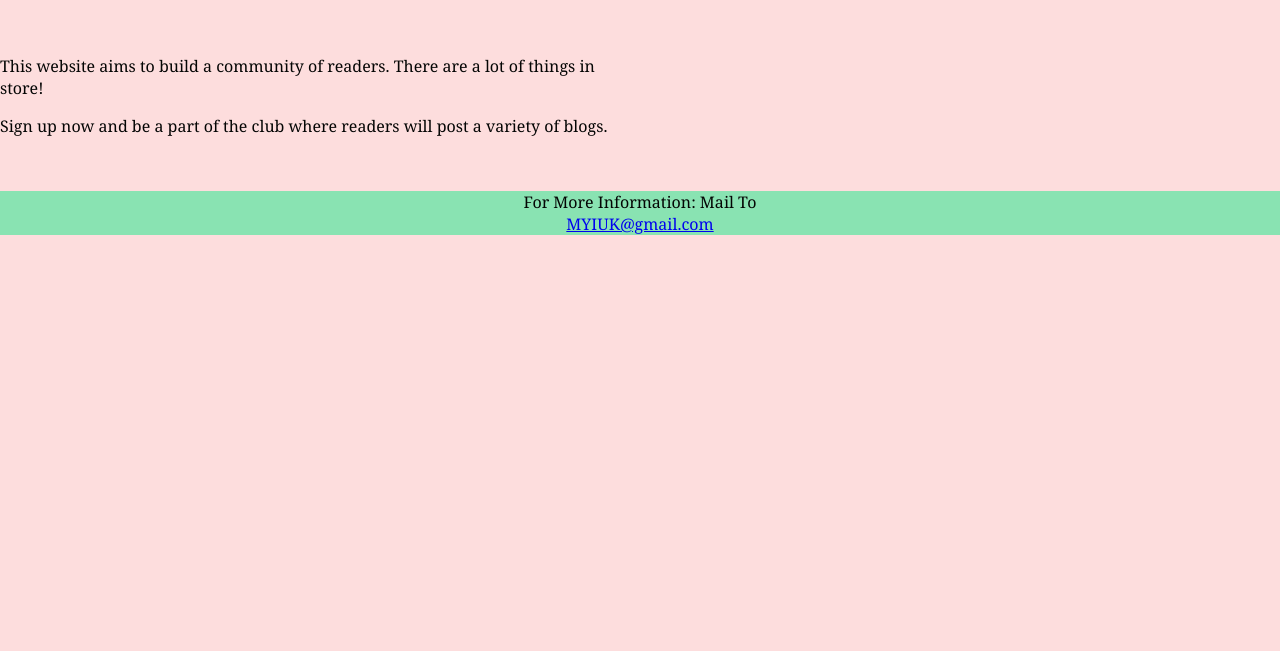
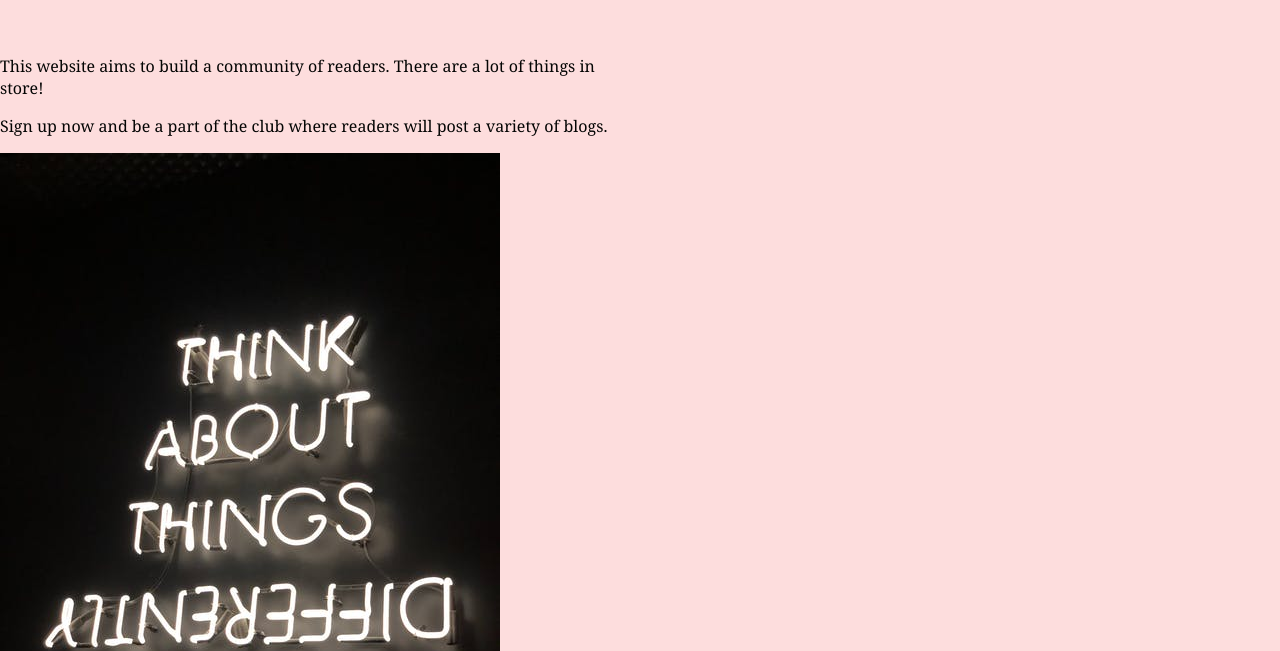
Before and after one commit to EP40/Audit-Course---Web-Development, a plain HTML site: page About.html in a window 1280 px wide. Shown: the part 166-817 px from the top of the page. Drawn offline with Linux system fonts and the light colour scheme; the site is published under a folder, as on GitHub Pages, so addresses that start at the root find nothing.

Commit message:
Update About.html

```diff
--- a/About.html
+++ b/About.html
@@ -68,7 +68,7 @@
     <!--About the website-->
     <p style= "width:50%">This website aims to build a community of readers. There are a lot of things in store!</p>
     <p>Sign up now and be a part of the club where readers will post a variety of blogs.</p>
-    <img src="/images/Aboutus.jpeg" alt="">
+    <img src="images/Aboutus.jpeg" alt="">
     <!--Footer-->
     <footer>
         <div class="footer">
```
